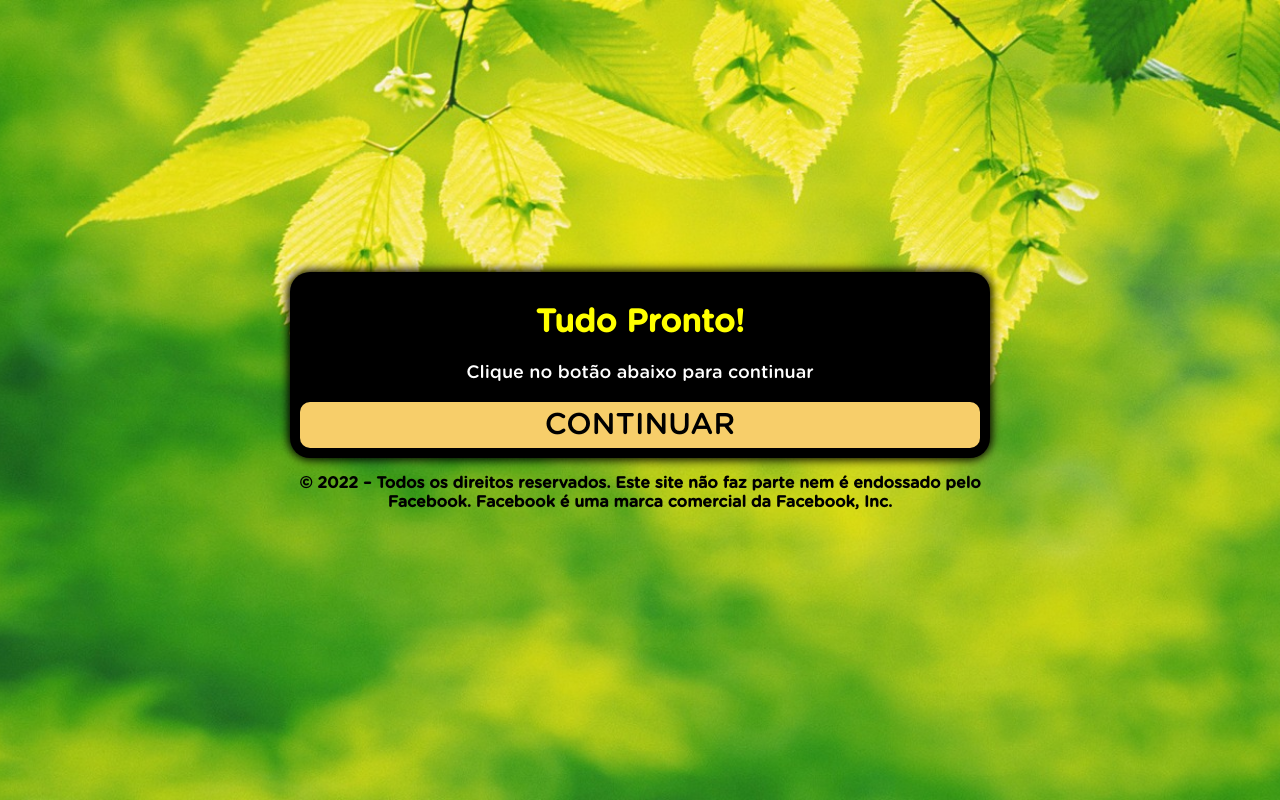
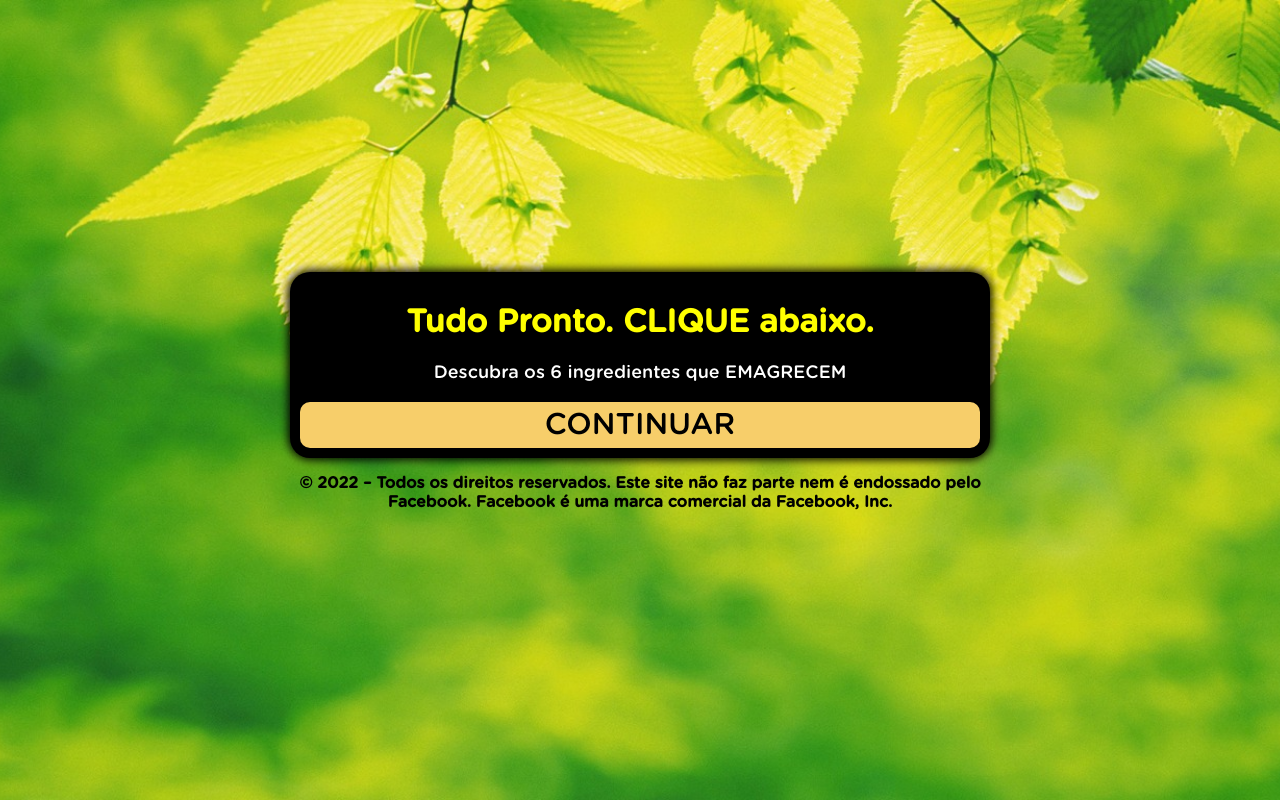
Before and after one commit to agencialtk/NAciasaudetododia.com.br, a plain HTML site: page ps/index.html in a window 1280 px wide. Drawn offline with Linux system fonts and the light colour scheme; a script that the page names is missing.

Commit message:
Add files via upload

```diff
--- a/ps/index.html
+++ b/ps/index.html
@@ -30,8 +30,8 @@ src="https://www.facebook.com/tr?id=320353766122573&ev=AddToCart&noscript=1"
     <div class="black">
       <div>
         <div class="question">
-          <h1>Tudo Pronto!</h1>
-          <p>Clique no botão abaixo para continuar</p>
+          <h1>Tudo Pronto. CLIQUE abaixo.</h1>
+          <p>Descubra os 6 ingredientes que EMAGRECEM</p>
         </div>
         <div class="answer">
           <a class="btn" href="https://ciasaudetododia.com.br">CONTINUAR</a>
```
Also changed, not shown: index.html (+2 -2 lines).
